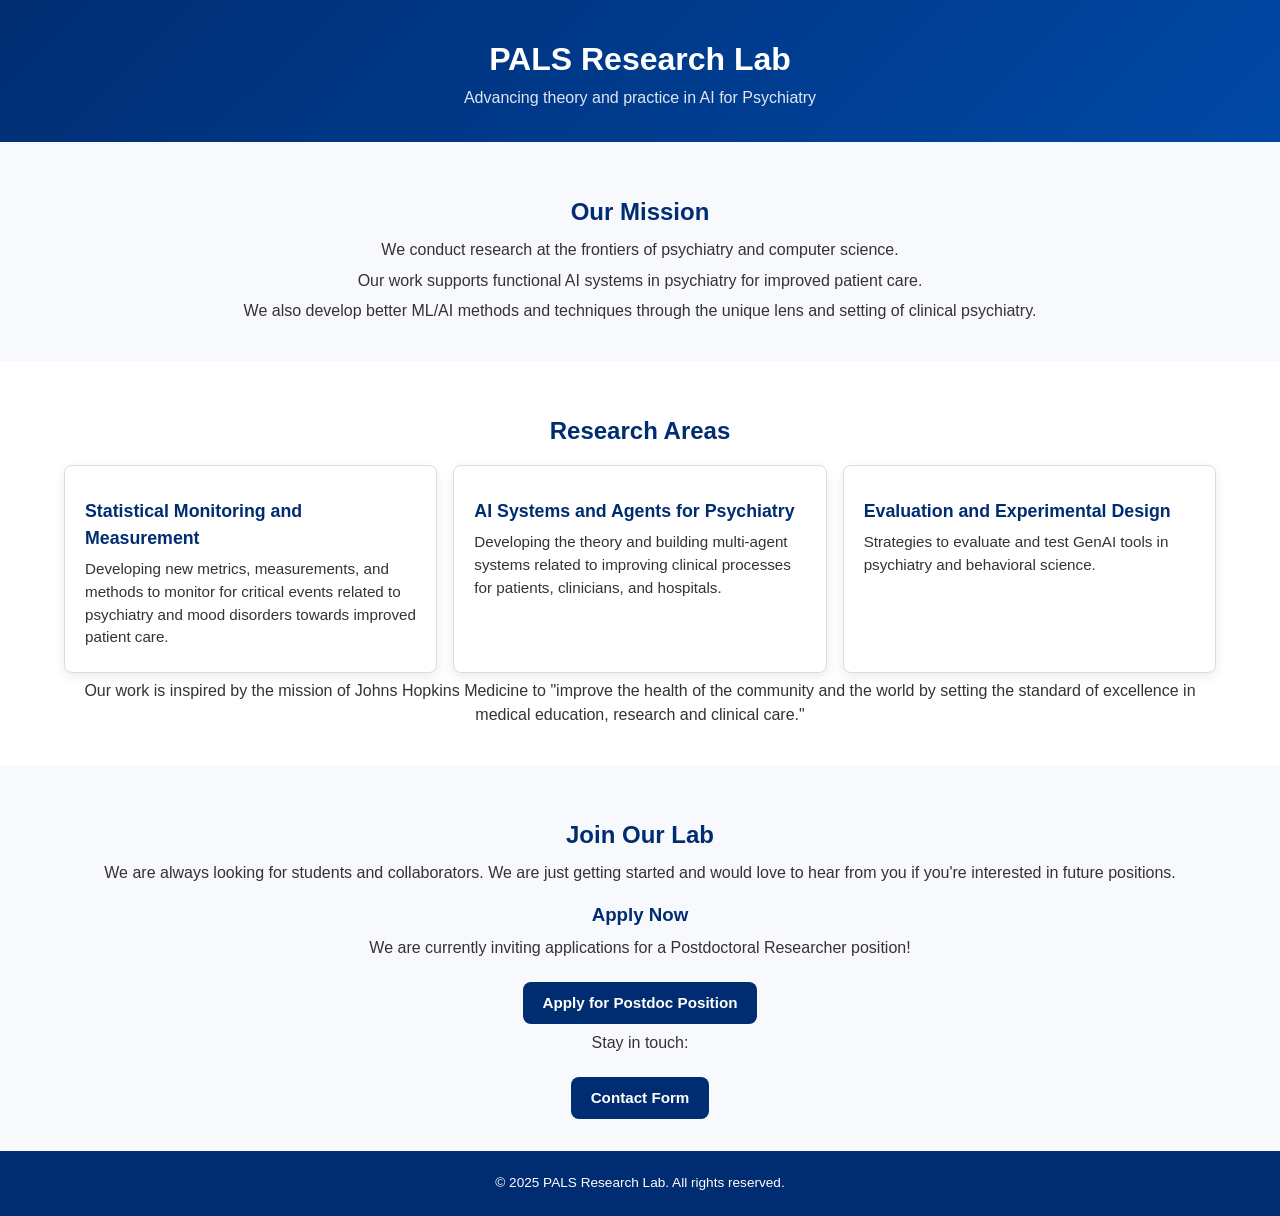
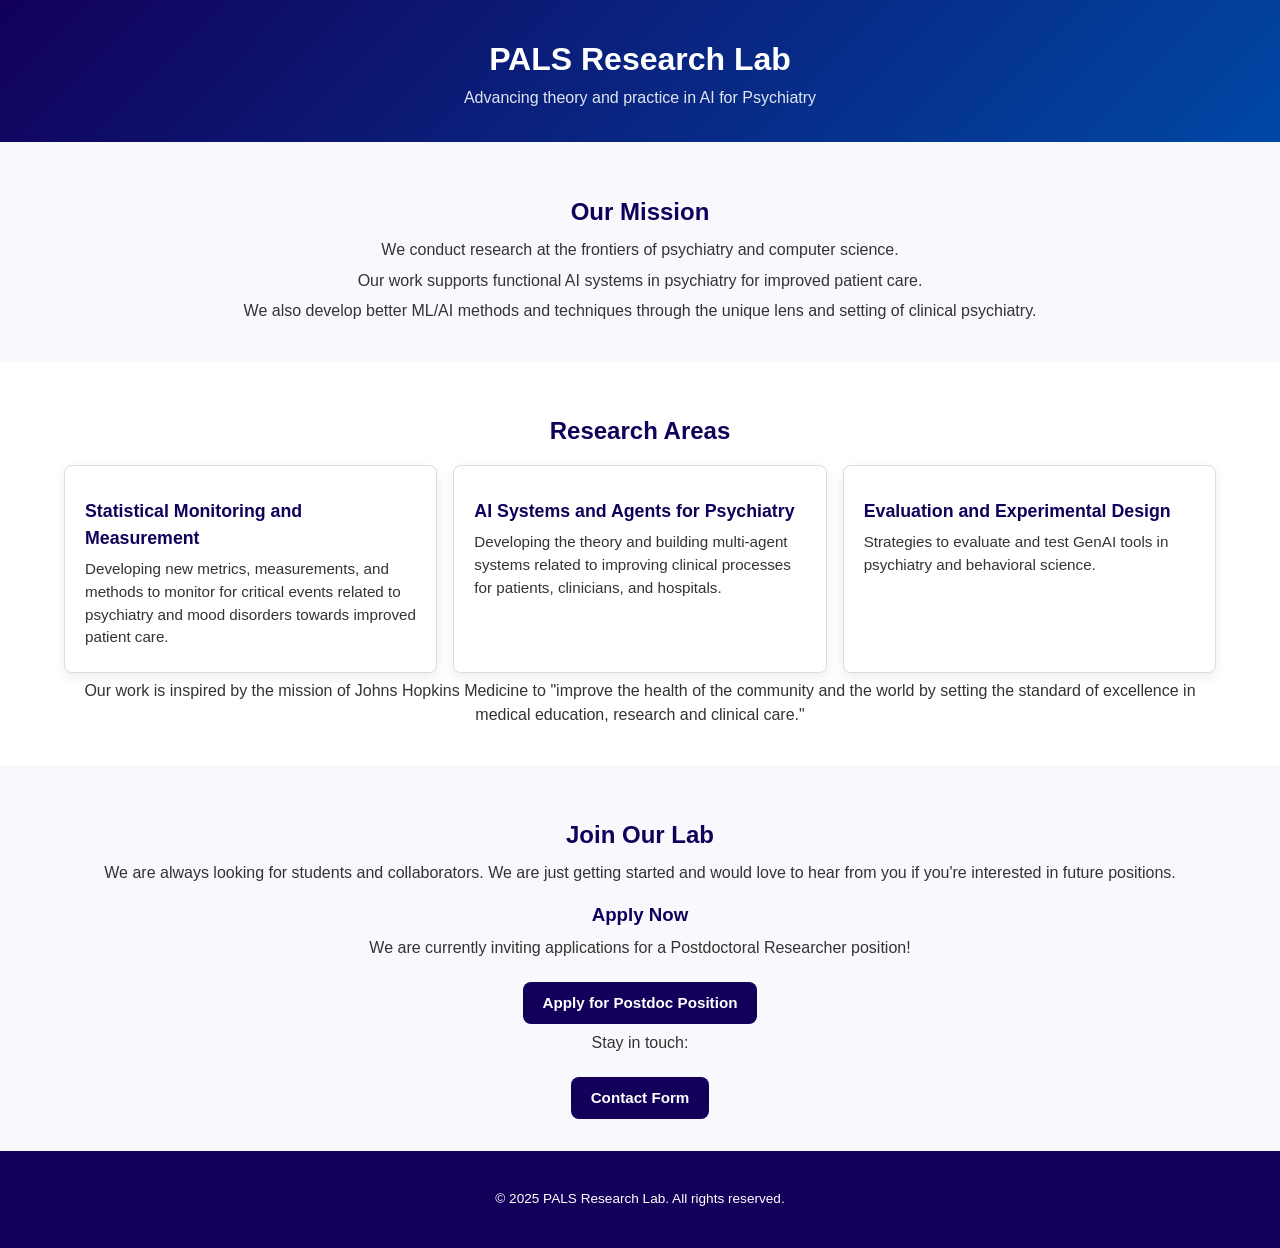

website updates

--- a/style.css
+++ b/style.css
@@ -1,5 +1,5 @@
 :root {
-  --hopkins-blue: #002D72;
+  --hopkins-blue: #12005A;
   --hopkins-gold: #FFD100;
   --light-gray: #f7f9fc;
   --dark-gray: #333;
@@ -22,7 +22,7 @@ body {
 
 /* Header */
 .header {
-  background: linear-gradient(135deg, #002D72, #0048a5);
+  background: linear-gradient(135deg, #12005A, #0048a5);
   color: white;
   padding: 2rem 1rem;
 }
@@ -170,8 +170,67 @@ a {
 .footer {
   background: var(--hopkins-blue);
   color: white;
-  padding: 1rem;
   font-size: 0.85rem;
+  padding: 2rem 1rem;
+  text-align: center;
+}
+
+.site-footer {
+  background: var(--hopkins-blue); /* Johns Hopkins-style blue */
+  padding: 1.5rem 2rem;
+  border-top: 1px solid rgba(255, 255, 255, 0.15);
+}
+
+.footer-container {
+  max-width: 1600px;
+  margin: 0 auto;
+
+  display: grid;
+  grid-template-columns: 1fr auto 1fr;
+  align-items: center;
+  gap: 2rem;
+}
+
+.footer-logo-card {
+    background: #ffffff;
+  padding: 0.25rem 0.25rem;
+  border-radius: 6px;
+  display: flex;
+  align-items: center;
+  width: fit-content;
+}
+
+.footer-left {
+  justify-self: start;
+}
+
+.footer-right {
+  justify-self: end;
+}
+
+.foot-logo {
+  display: block;
+  width: auto;
+  object-fit: contain;
+}
+
+.som-logo {
+  max-height: 85px;
+  max-width: 420px;
+}
+
+.pals-logo {
+  max-height: 85px;
+  max-width: 420px;
+}
+
+.footer-text {
+  margin: 0;
+  color: #ffffff;
+  font-size: 1rem;
+  font-weight: 400;
+  text-align: center;
+  white-space: nowrap;
 }
 
 /* ── Blog archive ── */
